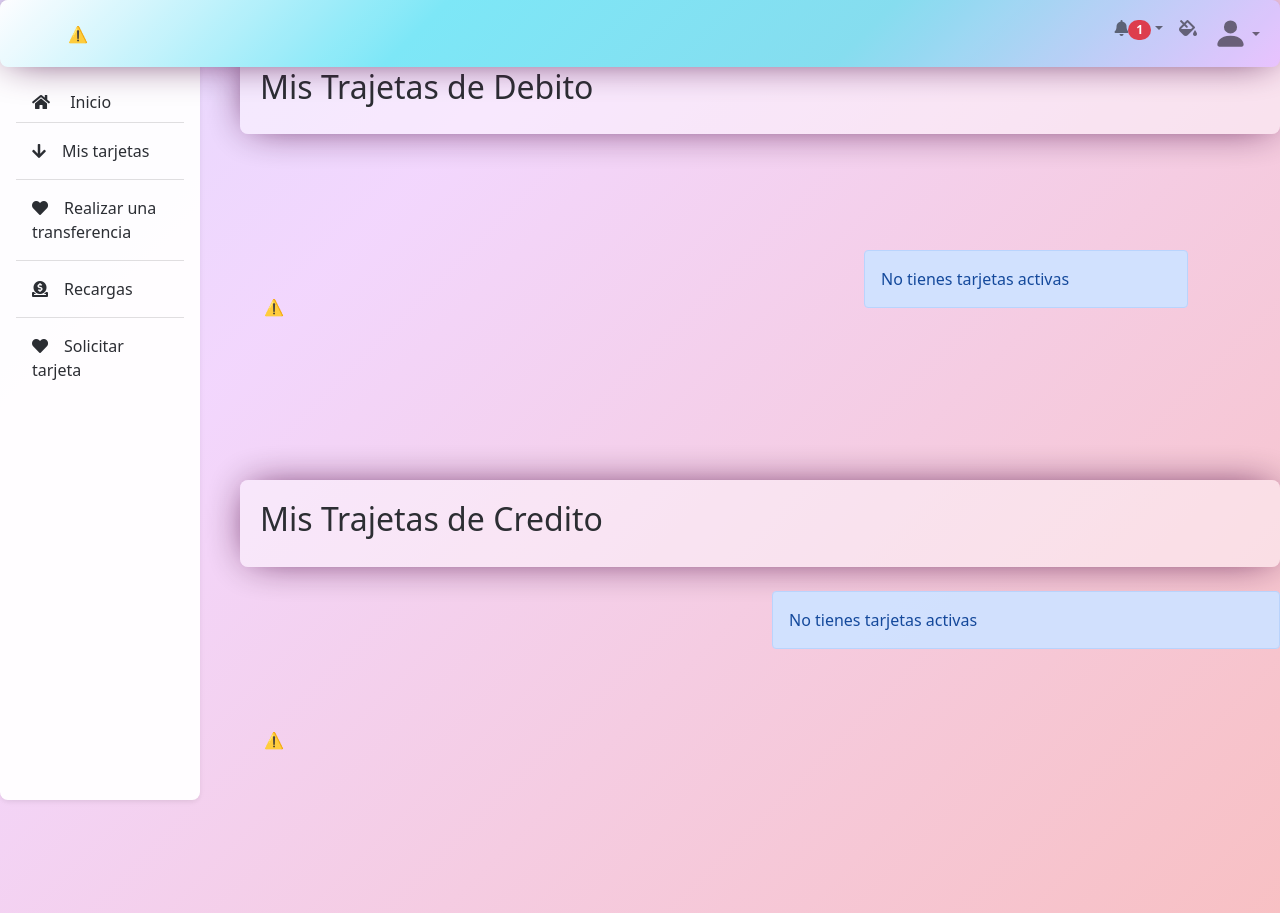
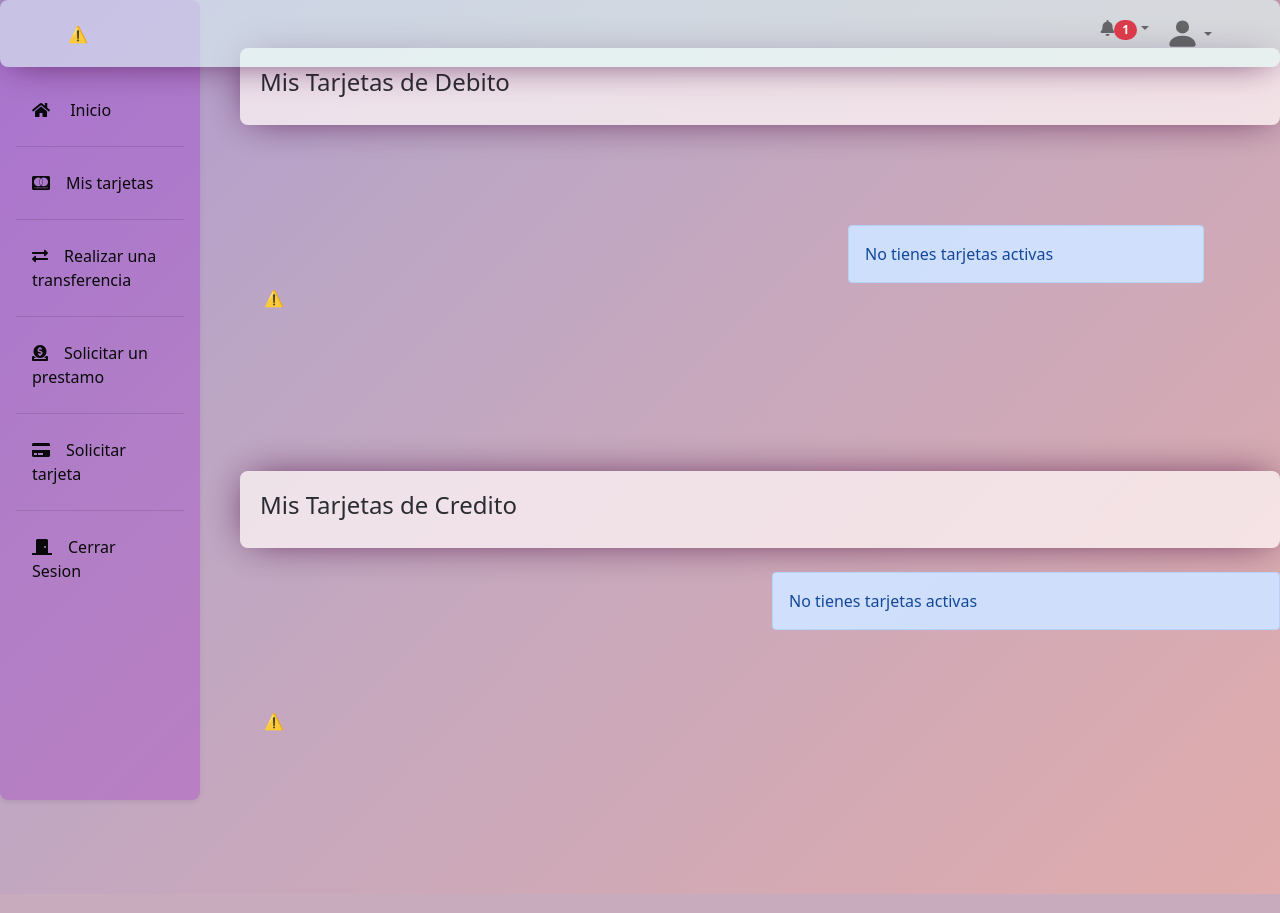
Before and after one commit to ariel957/HomeBankingAplication, a Spring Boot app: page /Web/cards.html in a window 1280 px wide. Run offline with Spring Boot 4, Linux system fonts and the light colour scheme; some of the project's set-up classes (security, data sources, template engines, error pages and the like) are left out, and stand-ins take their place; some libraries are stand-ins or nearby versions.

Commit message:
correcciones 22/6

```diff
--- a/src/main/resources/static/Web/cards.html
+++ b/src/main/resources/static/Web/cards.html
@@ -18,25 +18,23 @@
 
 <body class="body">
   <div id="app">
-
     <header>
       <!-- Sidebar -->
       <nav id="sidebarMenu" class="collapse d-lg-block sidebar collapse bg-white">
         <div class="position-sticky">
-          <div class="list-group list-group-flush mx-3 mt-4">
-            <a href="http://localhost:8080/web/accounts.html" class="list-group-item list-group-item-action py-2" aria-current="true">
-              <i class="fas fa-home me-3"></i> <span>Inicio </span>
-            </a>
-            <a href="http://localhost:8080/web/cards.html" class="list-group-item list-group-item-action py-3">
-              <i class="fas fa-arrow-down me-3"></i><span>Mis tarjetas</span></a>
-              <a href="http://localhost:8080/web/transfers.html" class="list-group-item list-group-item-action py-3">
-                <i class="fas fa-heart me-3"></i><span>Realizar una transferencia</span></a>
-            <a href="#" class="list-group-item list-group-item-action py-3">
-              <i class="fas fa-donate me-3"></i><span>Recargas</span></a>
-            <a href="http://localhost:8080/web/create-cards.html" class="list-group-item list-group-item-action py-3">
-              <i class="fas fa-heart me-3"></i><span>Solicitar tarjeta</span></a>
-
-
+          <div class="list-group list-group-flush mx-3 mt-3">
+            <a href="http://localhost:8080/web/accounts.html" class="list-group-item list-group-item-action py-4"aria-current="true">
+              <i class="fas fa-home me-3"></i> <span>Inicio </span></a>
+            <a href="#" class="list-group-item list-group-item-action py-4">
+              <i class="fab fa-cc-mastercard me-3"></i><span>Mis tarjetas</span></a>
+            <a href="http://localhost:8080/web/transfers.html" class="list-group-item list-group-item-action py-4">
+              <i class="fas fa-exchange-alt me-3"></i><span>Realizar una transferencia</span></a>
+            <a href="http://localhost:8080/web/loan-application.html" class="list-group-item list-group-item-action py-4">
+              <i class="fas fa-donate me-3"></i><span>Solicitar un prestamo</span></a>
+            <a href="http://localhost:8080/web/create-cards.html" class="list-group-item list-group-item-action py-4">
+              <i class="fas fa-credit-card me-3"></i><span>Solicitar tarjeta</span></a>
+            <a href="#"  v-on:click.prevent="logout()" class="list-group-item list-group-item-action py-4">
+              <i class="fas fa-door-closed me-3"></i><span>Cerrar Sesion</span></a>
           </div>
         </div>
       </nav>
@@ -59,11 +57,13 @@
           </a>
 
           <form class="d-none d-md-flex input-group w-auto my-auto">
-            <lottie-player id="logo" class="ml-5" src="https://assets9.lottiefiles.com/private_files/lf30_trryw4ll.json"  background="transparent"  speed="1"  style="width: 50px; height: 50px;"  loop  autoplay></lottie-player>
+            <lottie-player id="logo" class="ml-5" src="https://assets9.lottiefiles.com/private_files/lf30_trryw4ll.json"
+              background="transparent" speed="1" style="width: 50px; height: 50px;" loop autoplay></lottie-player>
             </svg>
           </form>
+          <div class="ms-2">
 
-
+          </div>
           <ul class="navbar-nav ms-auto d-flex flex-row">
 
             <li class="nav-item dropdown">
@@ -74,27 +74,22 @@
                 <span class="badge rounded-pill badge-notification bg-danger">1</span>
               </a>
               <ul class="dropdown-menu dropdown-menu-end" aria-labelledby="navbarDropdownMenuLink">
-                <li><a class="dropdown-item" href="#">Bienvenido!! queremos...</a></li>
+                <li><a class="dropdown-item" href="#">Bienvenido !!</a></li>
 
               </ul>
             </li>
 
-
-            <li class="nav-item">
-              <a class="nav-link me-3 me-lg-0" href="#">
-                <i class="fas fa-fill-drip"></i>
-              </a>
-            </li>
-
-            <li class="nav-item dropdown">
+            <li class="nav-item dropdown me-5">
               <a class="nav-link dropdown-toggle hidden-arrow d-flex align-items-center" href="#"
                 id="navbarDropdownMenuLink" role="button" data-mdb-toggle="dropdown" aria-expanded="false">
-                <svg xmlns="http://www.w3.org/2000/svg" width="35" height="35" fill="currentColor" class="bi bi-person-fill" viewBox="0 0 16 16">
-                  <path d="M3 14s-1 0-1-1 1-4 6-4 6 3 6 4-1 1-1 1H3zm5-6a3 3 0 1 0 0-6 3 3 0 0 0 0 6z"/>
+                <svg xmlns="http://www.w3.org/2000/svg" width="35" height="35" fill="currentColor"
+                  class="bi bi-person-fill" viewBox="0 0 16 16">
+                  <path d="M3 14s-1 0-1-1 1-4 6-4 6 3 6 4-1 1-1 1H3zm5-6a3 3 0 1 0 0-6 3 3 0 0 0 0 6z" />
                 </svg>
               </a>
-              <ul class="dropdown-menu dropdown-menu-end" aria-labelledby="navbarDropdownMenuLink" v-on:click.prevent="logout()">
-                <li><a class="dropdown-item">Salir</a></li>
+              <ul class="dropdown-menu dropdown-menu-end" aria-labelledby="navbarDropdownMenuLink"
+                v-on:click.prevent="logout()">
+                <li><a class="dropdown-item">Cerrar sesion</a></li>
               </ul>
             </li>
           </ul>
@@ -114,7 +109,7 @@
               <div class=" justify-content-between p-md-1">
                 <div class=" flex-row">
                   <div class="align-self-center">
-                    <h2>Mis Trajetas de Debito</h2>
+                    <h4>Mis Tarjetas de Debito</h2>
                   </div>
                 </div>
               </div>
@@ -138,13 +133,14 @@
       </div>
       <div class="col-xl-6 col-md-12 mb-4">
         <div class=" m-4" >
-          <div id="accounts" class="card-body ">
+
             <div class="justify-content-between p-md-1">
               <div class="m-5 hover-shadow ">
                 <div v-if="cards.length != 0 ">
                   <div class=" justify-content-evenly">
-              <div class="card1" v-for="card in cards.filter(cardD=> cardD.type == 'DEBITO')" id="card">
-                <div >
+              <div  v-for="card in cards.filter(cardD=> cardD.type == 'DEBITO')" >
+                <div id="accounts" class="card-body ">
+                <div class="card1" >
                     <div class="card__front card__part" :class="{'titanium': card.color == 'TITANIUM', 'gold': card.color === 'GOLD','silver' : card.color === 'SILVER' }">
                       <img class="card__front-square card__square" src="">
                       <img class="card__front-logo card__logo"><p>{{card.color}}</p>
@@ -174,12 +170,12 @@
                 </div>
                   </div>
                 </div>
+                </div>
                 <div v-else>
 
                   <div class="alert alert-primary" role="alert">
                     No tienes tarjetas activas
                   </div>
-                </div>
                 </div>
             </div>
           </div>
@@ -195,7 +191,7 @@
                 <div class=" justify-content-between p-md-1">
                   <div class="d-flex flex-row">
                     <div class="align-self-center">
-                      <h2>Mis Trajetas de Credito</h1>
+                      <h4>Mis Tarjetas de Credito</h4>
                     </div>
                   </div>
                 </div>
--- a/src/main/resources/static/Web/index.html
+++ b/src/main/resources/static/Web/index.html
@@ -15,7 +15,7 @@
   <title>Login</title>
 </head>
 
-<body class="body">
+<body class="bodyIndex">
   <div id="app">
 
     <section class="">
--- a/src/main/resources/static/Web/scripts/account.js
+++ b/src/main/resources/static/Web/scripts/account.js
@@ -23,9 +23,10 @@
 
     },
     methods: {
-
+        logout(){
+            axios.post('/api/logout').then(response =>  window.location.href="http://localhost:8080/web/index.html")
 
 
     },
-
+    }
 }).mount('#app')
--- a/src/main/resources/static/Web/scripts/cards.js
+++ b/src/main/resources/static/Web/scripts/cards.js
@@ -29,13 +29,9 @@
 
             return fecha[1] + "/" +fecha[0]
         },
-        expired(){
-            getDate > this.cards.thruDate.getDate()
-        }
-
-
-
-    },
-
+        logout(){
+            axios.post('/api/logout').then(response =>  window.location.href="http://localhost:8080/web/index.html")
+        },
+    }
 
 }).mount('#app')
--- a/src/main/resources/static/Web/scripts/create-cards.js
+++ b/src/main/resources/static/Web/scripts/create-cards.js
@@ -13,6 +13,9 @@
 
     },
     methods: {
+        logout(){
+            axios.post('/api/logout').then(response =>  window.location.href="http://localhost:8080/web/index.html")
+        },
         createCard(){
         axios.post('/api/clients/current/cards',`type=${this.cardType}&color=${this.cardColor}`,
         {headers:{'content-type': 'application/x-www-form-urlencoded'}})
--- a/src/main/resources/static/Web/styles/styles.css
+++ b/src/main/resources/static/Web/styles/styles.css
@@ -1,9 +1,15 @@
 
 .body {
-	background: linear-gradient(-45deg, #fcaf97, #f0cffdd7, #afe8fd, #23d5ab);
+	background: linear-gradient(-45deg, #fcaf97, #71448579, #3e0cf3a4, #23d5ab);
 	background-size: 400% 400%;
 	animation: gradient 15s ease infinite;
 	height: 100vh;
+  opacity: 95%;
+  max-width: 100%;
+}
+.bodyIndex{
+  background: linear-gradient(-45deg, #fcaf97, #f2d3ff79, #bfadffa4, #3fffd2);
+  height: 100vh;
   opacity: 95%;
   max-width: 100%;
 }
@@ -33,13 +39,22 @@
   box-shadow: 0 2px 5px 0 rgb(0 0 0 / 5%), 0 2px 10px 0 rgb(0 0 0 / 5%);
   width: 200px;
   z-index: 600;
+  background-color: #9300cd41!important;
 
   border-radius: 8px;
-
+}
+.list-group-item {
+  position: relative;
+  display: block;
+  padding: 0.5rem 1rem;
+  color: #000000;
+  text-decoration: none;
+  background-color: transparent;
+  border: 3px solidsolidrgba(0,0,0,.125);
 }
 #main-navbar{
   box-shadow: 0 2px 5px 0 rgb(0 0 0 / 5%), 0 2px 10px 0 rgb(0 0 0 / 5%);
-  background: linear-gradient(-45deg, #e8c1ff, #68d8ecd7, #77e8f7, #ffffff);
+  background-color :#e1fff896 !important;
   border-radius: 8px;
   box-shadow: 0 0 40px -10px rgb(68, 2, 57);
 }
@@ -56,7 +71,7 @@
 }
 .Transter{
   margin-top: 0.2rem;
-  background-color: #82e6ff;
+  background-color: #d4f4fc;
   height: 7.2rem ;
   justify-content: center;
   border-radius: 8px;
@@ -77,7 +92,7 @@
   background-color: #ac7aec;
 }
 #newLoan{
-  background-color: #82e6ff;
+  background-color: #c7f4ff;
   height: 217px ;
   justify-content: center;
 
@@ -94,7 +109,7 @@
 
   border-radius: 8px;
   box-shadow: 0 0 40px -10px rgb(68, 2, 57);
-  background-color: #ffffff77;
+  background-color: #fff6f6c7;
 
 }
 
@@ -108,7 +123,16 @@
 
 
 }
+.cardTransfers {
+  width: 35rem;
+  height:35rem;
+  justify-items: center;
+  border-radius: 8px;
+  box-shadow: 0 0 40px -10px rgb(68, 2, 57);
+  background-color: #ffd6d677;
 
+
+}
 /*TCards cuentas///////////////////////////*/
 
 .card {
@@ -136,7 +160,7 @@
 #login{
   background-image: linear-gradient(120deg, #6018d463 0%, #70019c7e 100%);
   backdrop-filter: blur(7px);
-  border-radius: 5px; (8, 115, 255, 0.5), inset 0px -12px 16px 0px rgba(145, 192, 255, 0.6), inset 0px 11px 28px 0px rgb(244, 158, 255);
+  border-radius: 5px, (8, 115, 255, 0.5), inset 0px -12px 16px 0px rgba(145, 192, 255, 0.6), inset 0px 11px 28px 0px rgb(244, 158, 255);
 }
 .btn-primary {
   color: #fff;
```
Also changed, not shown: src/main/resources/static/Web/account.html (+45 -49 lines), src/main/resources/static/Web/accounts.html (+19 -27 lines), src/main/resources/static/Web/create-cards.html (+25 -29 lines), src/main/resources/static/Web/loan-application.html (+26 -30 lines), src/main/resources/static/Web/transfers.html (+49 -51 lines).
